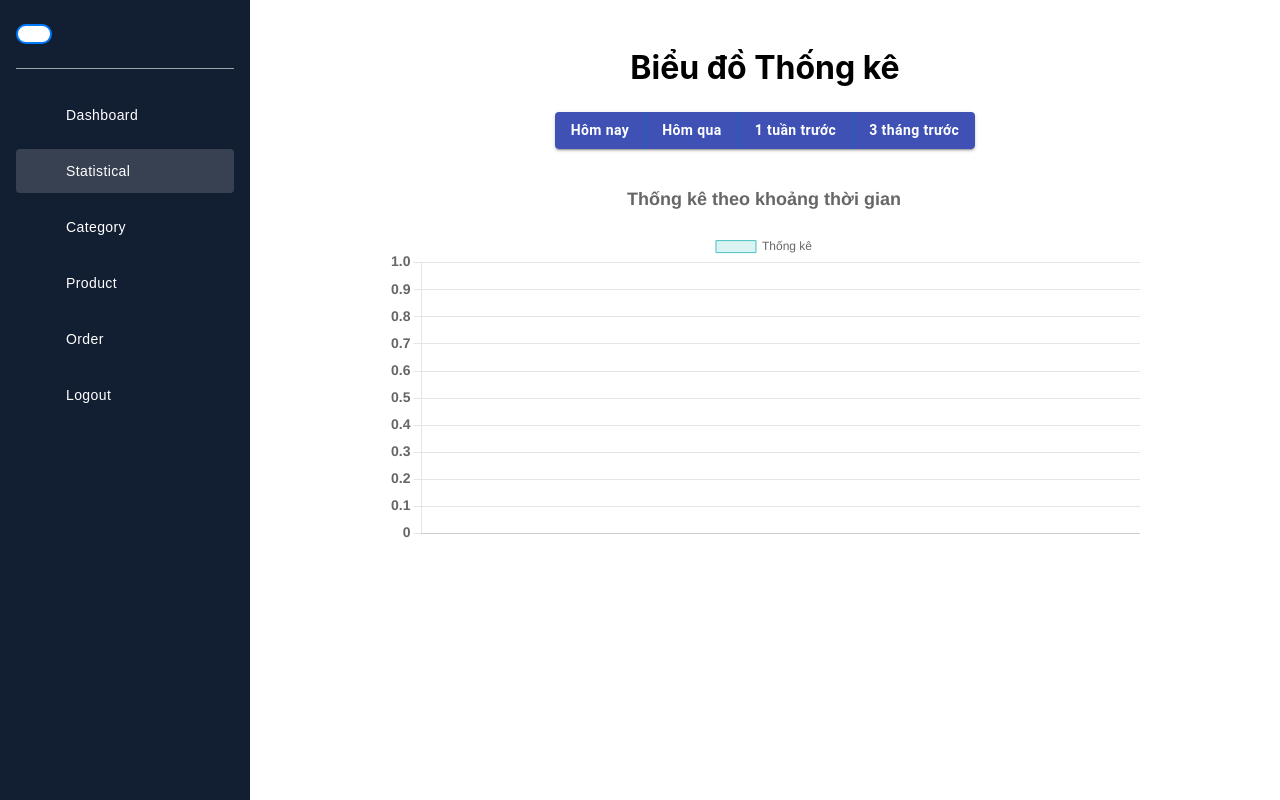
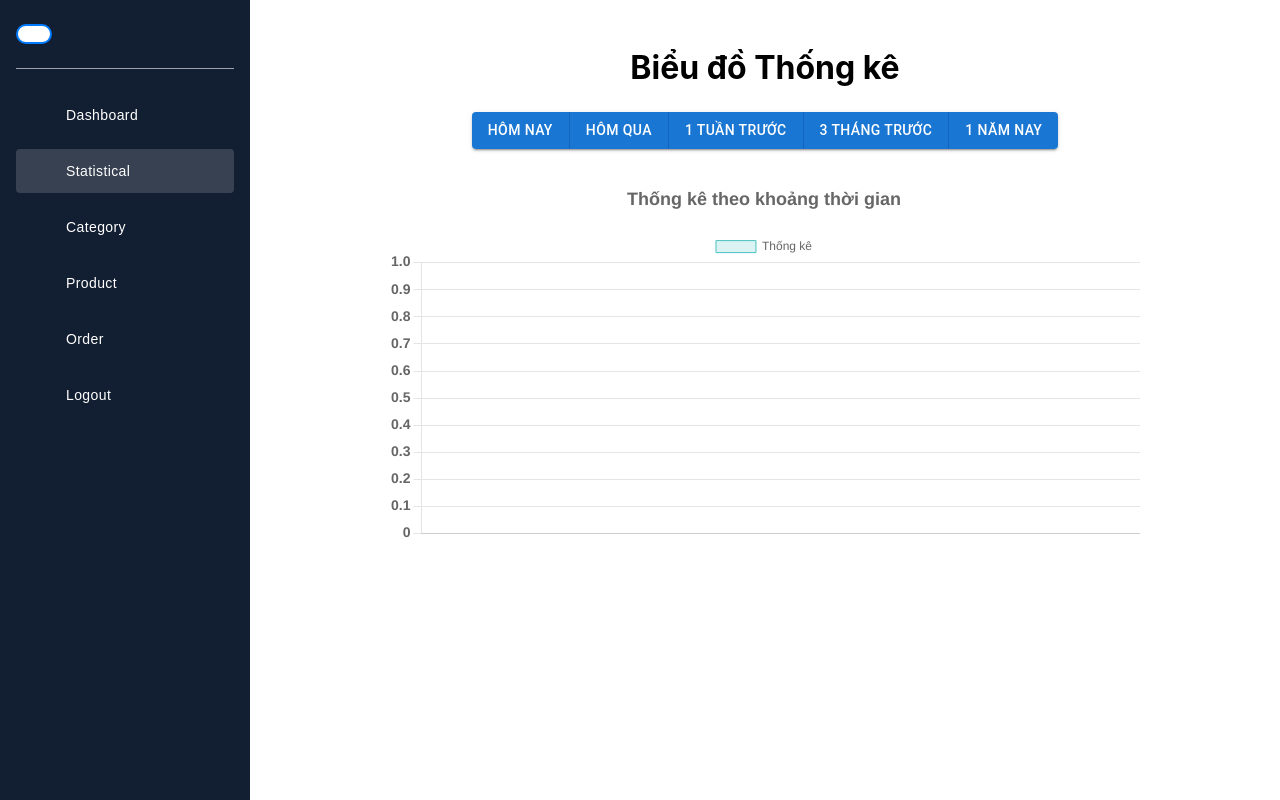
Before and after one commit to 0327284001/DATN_FE, a React (Create React App) app: page /admin/thongke in a window 1280 px wide. Built offline with nearby package versions, Linux system fonts and the light colour scheme; no server answers; sample sign-in values are in the browser's storage; what react-native would draw is missing.

Commit message:
Trong Huy  commit
Update giao dien BarChart(Thong ke)

```diff
--- a/src/components/chart/BarChart.tsx
+++ b/src/components/chart/BarChart.tsx
@@ -10,56 +10,39 @@ import {
   Tooltip,
   Legend,
 } from "chart.js";
-import { Button, ButtonGroup } from "@mui/material"; // Thêm thư viện UI Material-UI cho nút
-import { styled } from "@mui/system"; // Thư viện để tùy chỉnh styles
+import { Button, ButtonGroup } from "@mui/material";
+import "./styleBarChart.css";
 
 // Đăng ký các thành phần của Chart.js
 ChartJS.register(CategoryScale, LinearScale, BarElement, Title, Tooltip, Legend);
 
-// Định nghĩa kiểu dữ liệu của từng item trong mảng trả về từ API
 interface StatItem {
-  totalRevenue: number;   // Tổng doanh thu
-  totalCost: number;      // Tổng chi phí
-  totalQuantity: number;  // Tổng số lượng
-  totalProfit: number;    // Tổng lợi nhuận
+  totalRevenue: number;
+  totalCost: number;
+  totalQuantity: number;
+  totalProfit: number;
 }
 
-// Định nghĩa kiểu cho dữ liệu của biểu đồ
 interface ChartData {
-  labels: string[]; // Mảng chứa tên các danh mục
+  labels: string[];
   datasets: {
     label: string;
-    data: number[];  // Mảng chứa dữ liệu tương ứng
+    data: number[];
     backgroundColor: string;
     borderColor: string;
     borderWidth: number;
   }[];
 }
 
-// Tùy chỉnh cho nút
-const StyledButtonGroup = styled(ButtonGroup)`
-  margin-bottom: 20px;
-`;
-
-const StyledButton = styled(Button)`
-  font-weight: bold;
-  text-transform: none;
-  background-color: #3f51b5;
-  color: white;
-  &:hover {
-    background-color: #303f9f;
-  }
-`;
-
 const BarChart = () => {
   const [chartData, setChartData] = useState<ChartData>({
-    labels: [], // Mảng chứa các danh mục
+    labels: [],
     datasets: [
       {
-        label: "Thống kê", // Tên cho bộ dữ liệu trong biểu đồ
-        data: [], // Mảng dữ liệu ban đầu
-        backgroundColor: "rgba(75, 192, 192, 0.2)", // Màu sắc cho các cột
-        borderColor: "rgba(75, 192, 192, 1)", // Màu viền cho các cột
+        label: "Thống kê",
+        data: [],
+        backgroundColor: "rgba(75, 192, 192, 0.2)",
+        borderColor: "rgba(75, 192, 192, 1)",
         borderWidth: 1,
       },
     ],
@@ -67,7 +50,6 @@ const BarChart = () => {
 
   const [selectedPeriod, setSelectedPeriod] = useState<string>("today");
 
-  // Hàm gọi API để lấy dữ liệu thống kê
   const fetchData = async () => {
     try {
       const response = await axios.get(`/api/statistics/${selectedPeriod}`);
@@ -81,7 +63,6 @@ const BarChart = () => {
         data[0].totalProfit,
       ];
 
-      // Cập nhật lại chartData với dữ liệu mới
       setChartData({
         labels,
         datasets: [
@@ -99,27 +80,33 @@ const BarChart = () => {
     }
   };
 
-  // Gọi hàm fetchData mỗi khi khoảng thời gian được thay đổi
   useEffect(() => {
     fetchData();
   }, [selectedPeriod]);
 
   return (
-    <div style={{ padding: "20px", textAlign: "center" }}>
-      <h2 style={{ fontSize: "2rem", fontWeight: "bold", marginBottom: "20px" }}>
-        Biểu đồ Thống kê
-      </h2>
+    <div className="chart-container">
+      <h2 className="chart-title">Biểu đồ Thống kê</h2>
 
-      {/* Các nút chọn khoảng thời gian */}
-      <StyledButtonGroup variant="contained" aria-label="time period selection">
-        <StyledButton onClick={() => setSelectedPeriod("today")}>Hôm nay</StyledButton>
-        <StyledButton onClick={() => setSelectedPeriod("yesterday")}>Hôm qua</StyledButton>
-        <StyledButton onClick={() => setSelectedPeriod("last-week")}>1 tuần trước</StyledButton>
-        <StyledButton onClick={() => setSelectedPeriod("last-three-months")}>3 tháng trước</StyledButton>
-      </StyledButtonGroup>
+      <ButtonGroup className="button-group" variant="contained" aria-label="time period selection">
+        <Button className="custom-button" onClick={() => setSelectedPeriod("today")}>
+          Hôm nay
+        </Button>
+        <Button className="custom-button" onClick={() => setSelectedPeriod("yesterday")}>
+          Hôm qua
+        </Button>
+        <Button className="custom-button" onClick={() => setSelectedPeriod("last-week")}>
+          1 tuần trước
+        </Button>
+        <Button className="custom-button" onClick={() => setSelectedPeriod("last-three-months")}>
+          3 tháng trước
+        </Button>
+        <Button className="custom-button" onClick={() => setSelectedPeriod("this-year")}>
+          1 năm nay
+        </Button>
+      </ButtonGroup>
 
-      {/* Biểu đồ Bar */}
-      <div style={{ width: "80%", margin: "0 auto" }}>
+      <div className="chart-wrapper">
         <Bar
           data={chartData}
           options={{
@@ -142,24 +129,12 @@ const BarChart = () => {
             scales: {
               x: {
                 beginAtZero: true,
-                grid: {
-                  display: false,
-                },
-                ticks: {
-                  font: {
-                    size: 14,
-                    weight: "bold",
-                  },
-                },
+                grid: { display: false },
+                ticks: { font: { size: 14, weight: "bold" } },
               },
               y: {
                 beginAtZero: true,
-                ticks: {
-                  font: {
-                    size: 14,
-                    weight: "bold",
-                  },
-                },
+                ticks: { font: { size: 14, weight: "bold" } },
               },
             },
           }}
@@ -168,7 +143,5 @@ const BarChart = () => {
     </div>
   );
 };
-//npm install @mui/material @mui/system
-//npm install @emotion/react @emotion/styled
 
 export default BarChart;
--- /dev/null
+++ b/src/components/chart/styleBarChart.css
@@ -0,0 +1,30 @@
+.chart-container {
+    padding: 20px;
+    text-align: center;
+  }
+
+  .chart-title {
+    font-size: 2rem;
+    font-weight: bold;
+    margin-bottom: 20px;
+  }
+
+  .button-group {
+    margin-bottom: 20px;
+  }
+
+  .custom-button {
+    font-weight: bold;
+    text-transform: none;
+    background-color: #3f51b5;
+    color: white;
+  }
+
+  .custom-button:hover {
+    background-color: #303f9f;
+  }
+
+  .chart-wrapper {
+    width: 80%;
+    margin: 0 auto;
+  }
```
